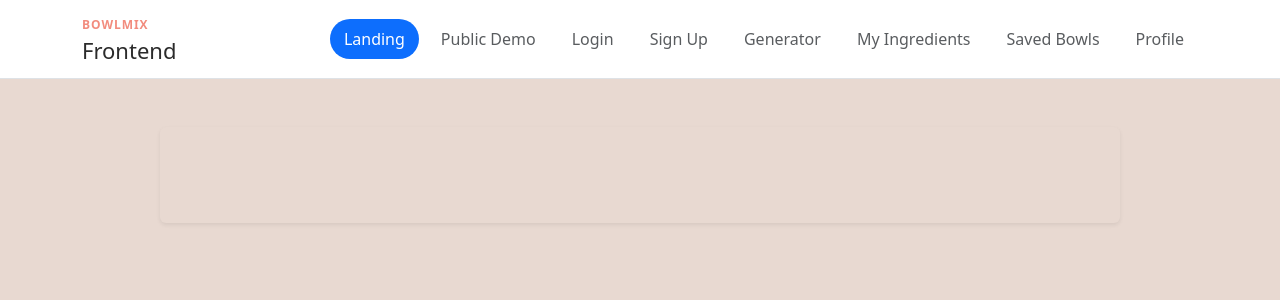
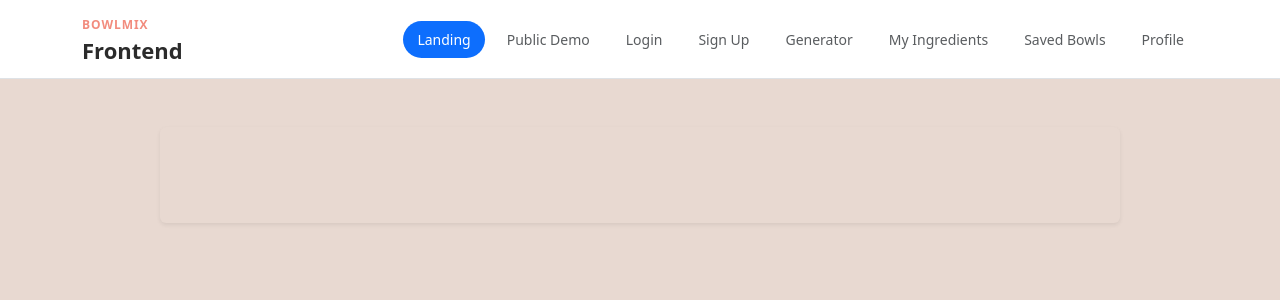
Before and after one commit to fatimaov/BowlMixApp, a React (Vite) app in the folder frontend/: page / in a window 1280 px wide. Shown: the top 300 px of the page. Built offline with nearby package versions, Linux system fonts and the light colour scheme.

Commit message:
feat: add global styles

```diff
--- a/frontend/src/styles/globals.css
+++ b/frontend/src/styles/globals.css
@@ -1,30 +1,93 @@
+/* globals.css */
+
+html {
+  box-sizing: border-box;
+}
+
 *,
 *::before,
 *::after {
-  box-sizing: border-box;
-}
-
-html,
-body,
-#root {
-  min-height: 100%;
-  margin: 0;
+  box-sizing: inherit;
 }
 
 body {
-  background: var(--color-app-bg);
+  margin: 0;
+  min-width: 320px;
+  min-height: 100vh;
+  font-family: var(--font-family-base);
+  font-size: var(--text-body);
+  font-weight: var(--font-weight-body);
+  line-height: 1.5;
   color: var(--color-text);
+  background-color: var(--color-app-bg);
+}
+
+#root {
   min-height: 100vh;
-  font-synthesis: none;
-  text-rendering: optimizeLegibility;
-  -webkit-font-smoothing: antialiased;
-  -moz-osx-font-smoothing: grayscale;
+}
+
+button,
+input,
+textarea,
+select {
+  font: inherit;
+}
+
+button {
+  cursor: pointer;
+}
+
+button:disabled {
+  cursor: not-allowed;
+}
+
+img,
+picture,
+svg {
+  display: block;
+  max-width: 100%;
 }
 
 a {
   color: inherit;
+  text-decoration: none;
 }
 
-img {
-  max-width: 100%;
+p,
+h1,
+h2,
+h3,
+h4,
+h5,
+h6 {
+  margin: 0;
 }
+
+h1 {
+  font-size: var(--text-page-title);
+  font-weight: var(--font-weight-title);
+  line-height: 1.2;
+}
+
+h2 {
+  font-size: var(--text-section-title);
+  font-weight: var(--font-weight-title);
+  line-height: 1.3;
+}
+
+p {
+  font-size: var(--text-body);
+  line-height: 1.5;
+}
+
+.visually-hidden {
+  position: absolute;
+  width: 1px;
+  height: 1px;
+  padding: 0;
+  margin: -1px;
+  overflow: hidden;
+  clip: rect(0, 0, 0, 0);
+  white-space: nowrap;
+  border: 0;
+}
```
